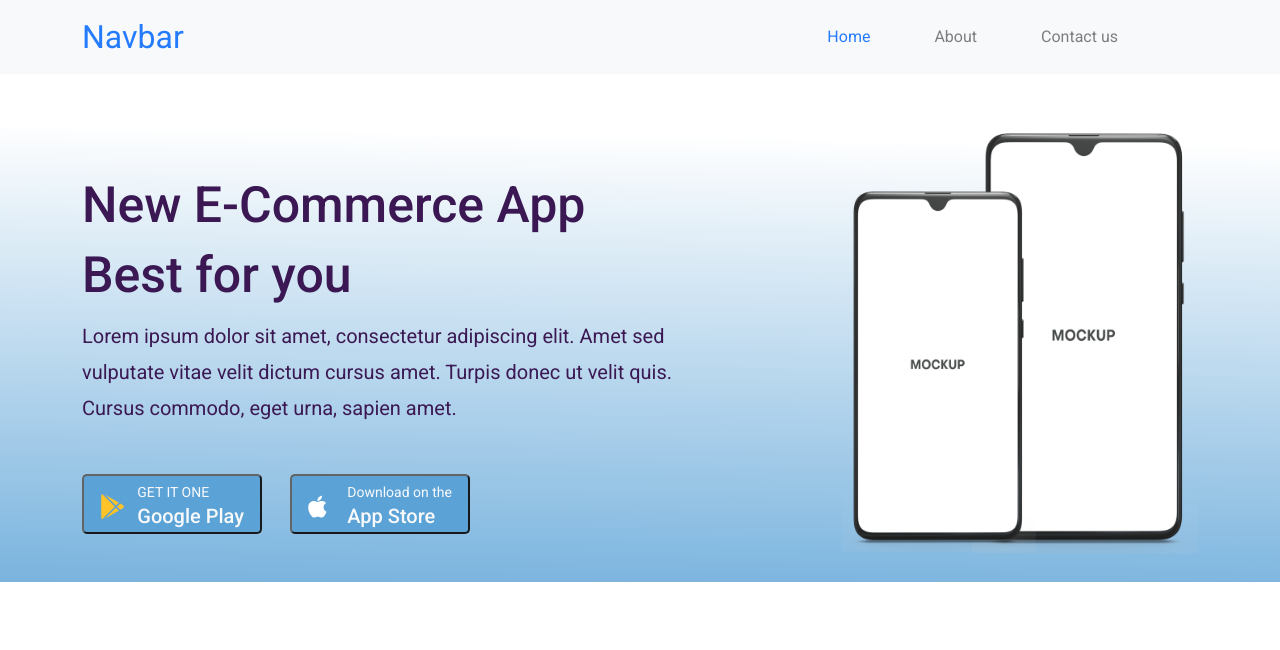
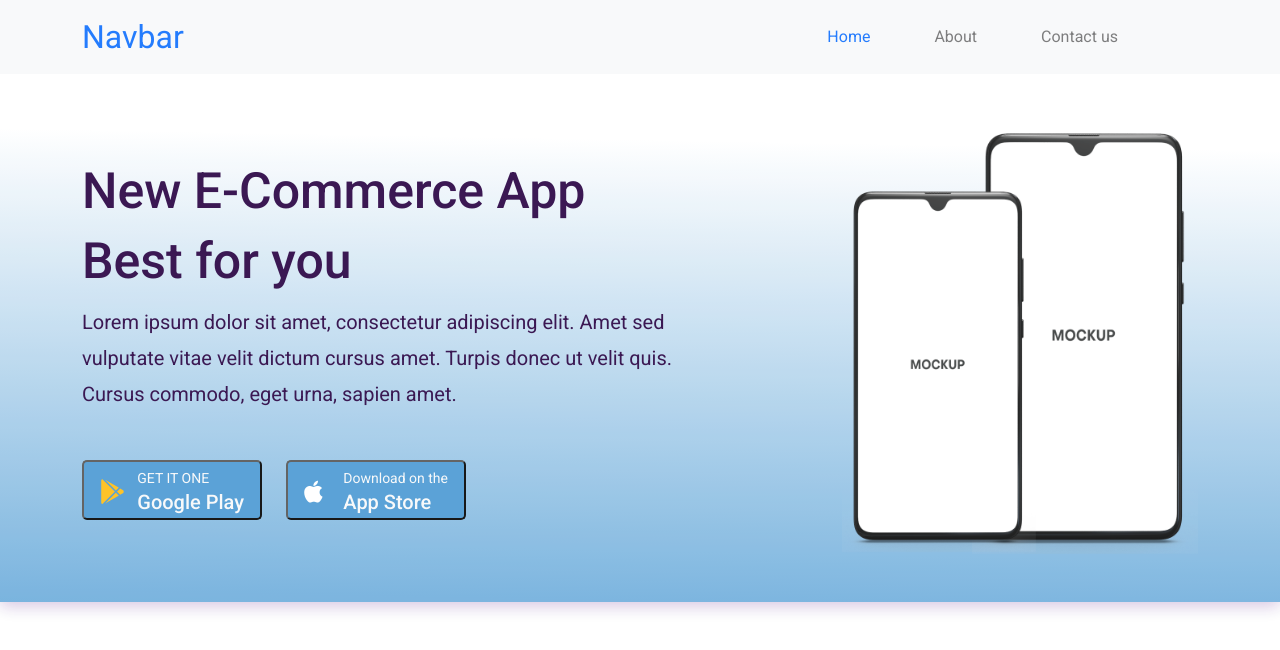
Before and after one commit to majharul-web/new-e-commerce, a plain HTML site: page index.html in a window 1280 px wide. Drawn offline with Linux system fonts and the light colour scheme.

Commit message:
some change header

```diff
--- a/css/style.css
+++ b/css/style.css
@@ -16,7 +16,7 @@ header {
   background: linear-gradient(1.02deg, #4a99d3 -17.33%, rgba(74, 153, 211, 0) 75.91%), #ffffff;
   opacity: 0.9;
 
-  /* box-shadow: 0px 4px 16px rgba(75, 0, 129, 0.26);  */
+  box-shadow: 0px 4px 16px rgba(75, 0, 129, 0.26);
 }
 
 .hero-left {
--- a/index.html
+++ b/index.html
@@ -53,16 +53,16 @@
 
       <!-- hero section -->
       <section class="container mt-5">
-        <div class="row">
-          <div class="col-lg-8 d-flex align-items-center my-5">
+        <div class="row pb-5">
+          <div class="col-lg-8 d-flex align-items-center">
             <div class="hero-left">
               <h1>New E-Commerce App Best for you</h1>
               <p>
                 Lorem ipsum dolor sit amet, consectetur adipiscing elit. Amet sed vulputate vitae velit dictum
                 cursus amet. Turpis donec ut velit quis. Cursus commodo, eget urna, sapien amet.
               </p>
-              <div class="button-group mt-5">
-                <button>
+              <div class="button-group mt-5 d-flex flex-wrap">
+                <button class="me-4">
                   <div class="button-content d-flex px-3 py-1 align-items-center justify-content-between">
                     <span class="google-hero">
                       <i class="fab fa-google-play"></i>
@@ -75,7 +75,7 @@
                   </div>
                 </button>
 
-                <button class="ms-4">
+                <button>
                   <div class="button-content d-flex px-3 py-1 align-items-center justify-content-between">
                     <span class="apple-hero"><i class="fab fa-apple"></i></span>
 
```
